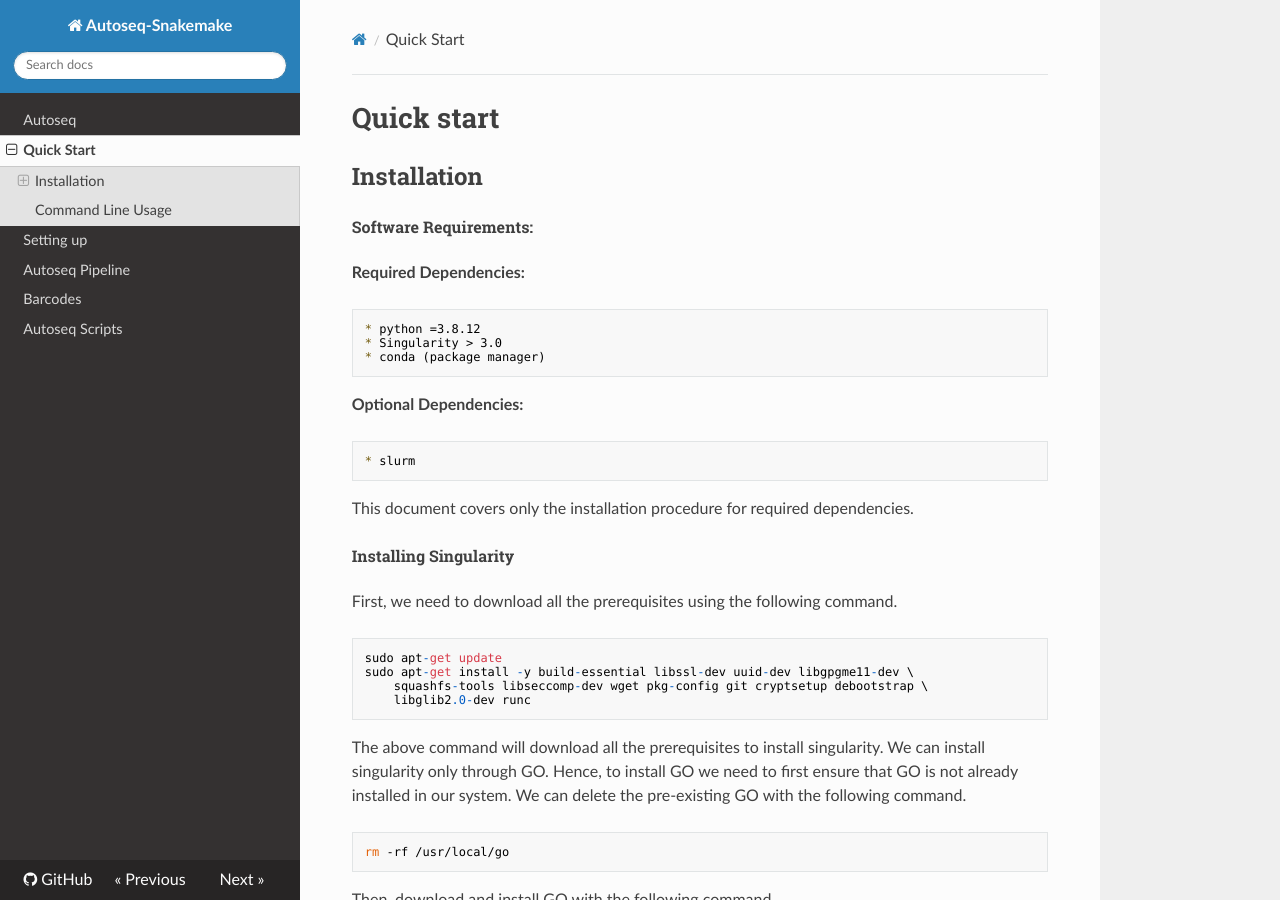
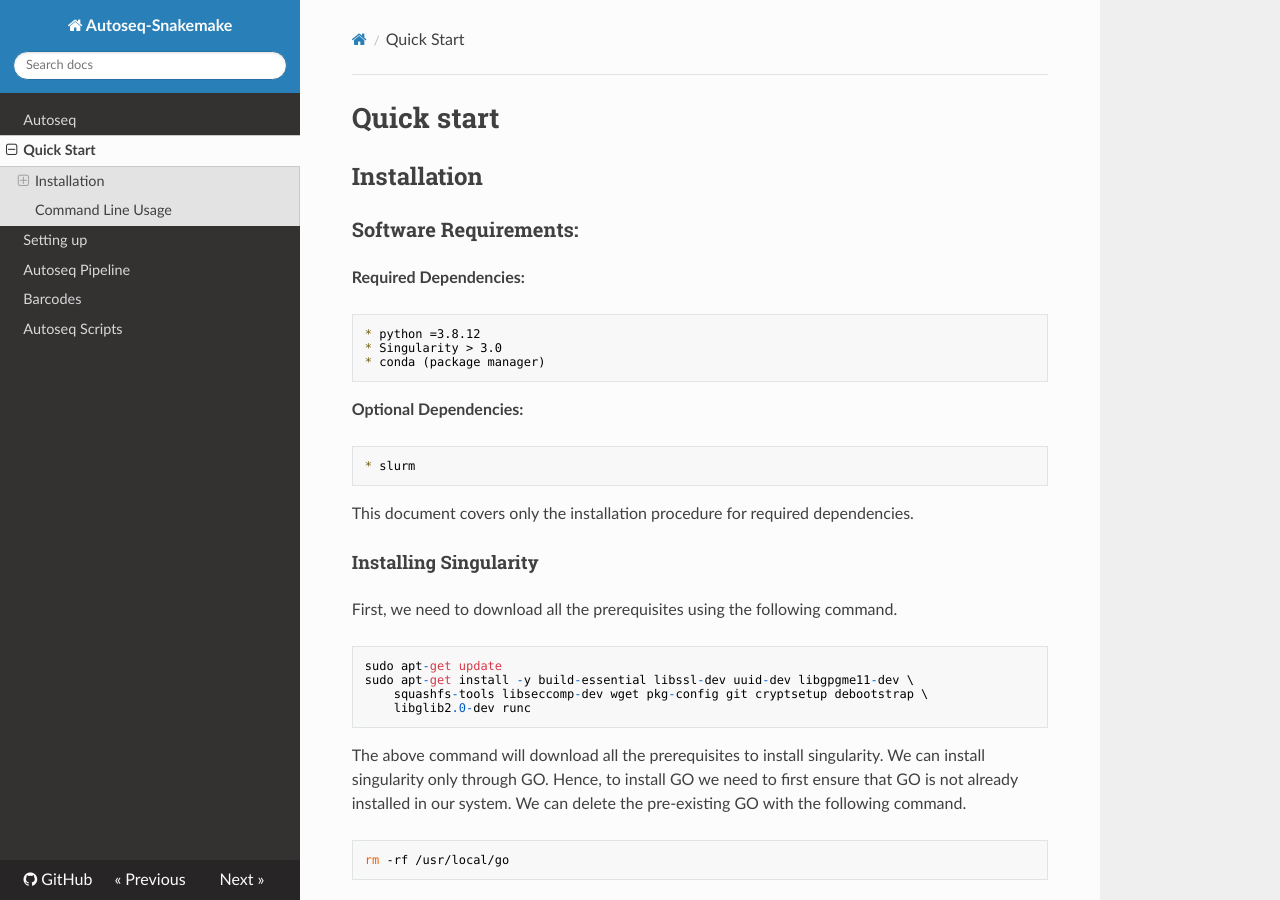
Before and after one commit to ClinSeq/autoseq-snakemake, an MkDocs documentation site: the page built from docs/quick_start.md, in a window 1280 px wide and 900 px high. Built offline with MkDocs 1.6.1, drawn with Linux system fonts in a browser that asks for light colours; nearby versions of some CDN libraries.

```diff
--- a/docs/quick_start.md
+++ b/docs/quick_start.md
@@ -3,7 +3,7 @@
 Installation
 -------------
 
-###### Software Requirements:
+### Software Requirements:
 
 **Required Dependencies:**
 
@@ -22,7 +22,7 @@ Installation
 
 This document covers only the installation procedure for required dependencies.
 
-###### Installing Singularity
+#### Installing Singularity
 
 First, we need to download all the prerequisites using the following command.
 
@@ -65,7 +65,7 @@ singularity --help
 
 To know more about singularity installation, you can visit [Singularity's Installation Page](https://sylabs.io/guides/3.0/user-guide/installation.html)
 
-###### Installing Miniconda
+#### Installing Miniconda
 
 To install miniconda, download the latest version of conda specific to your system from [this link](https://docs.anaconda.com/miniconda/)
 
@@ -86,7 +86,7 @@ conda --help
 To know more about conda installation, visit [Conda Home Page](https://docs.anaconda.com/miniconda/#quick-command-line-install)
 
 
-#### Autoseq Pipeline Installation
+### Autoseq Pipeline Installation
 
 Download and install autoseq-snakemake and the requirements using pip.
 
```
